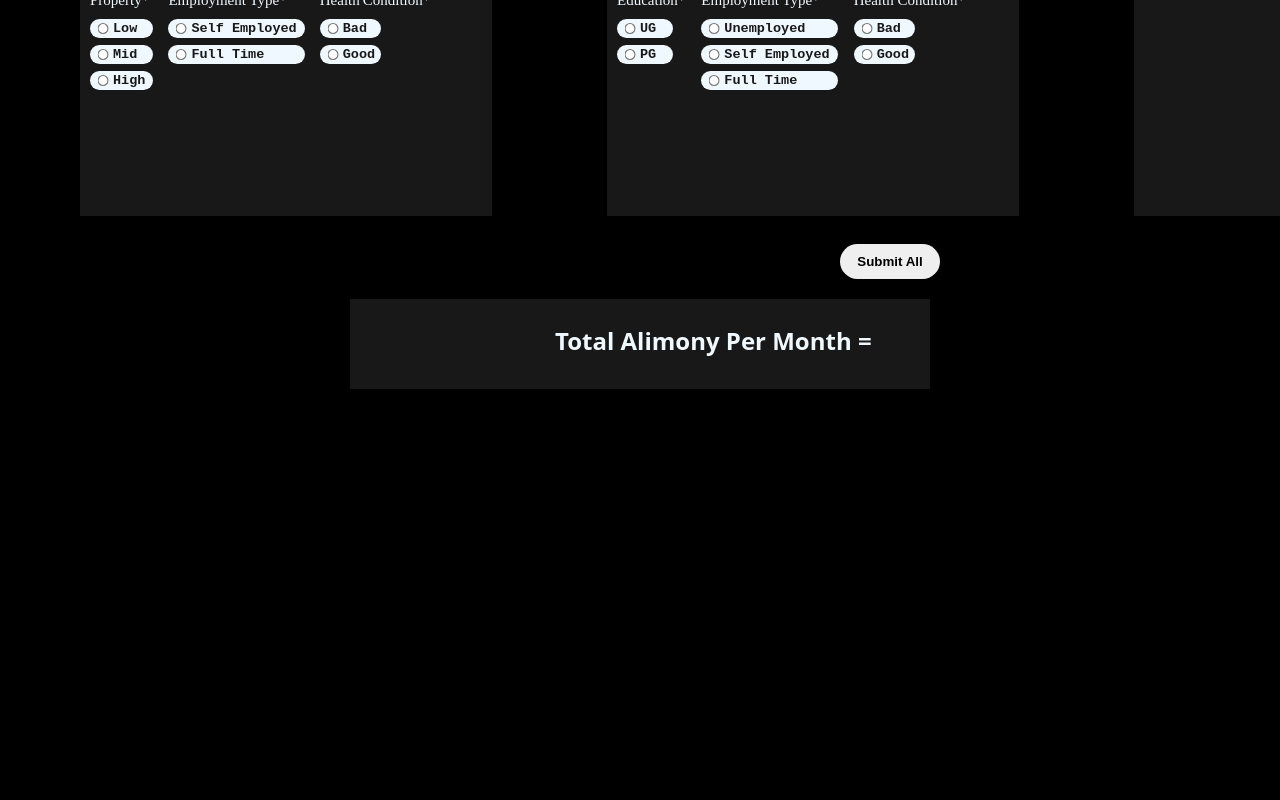
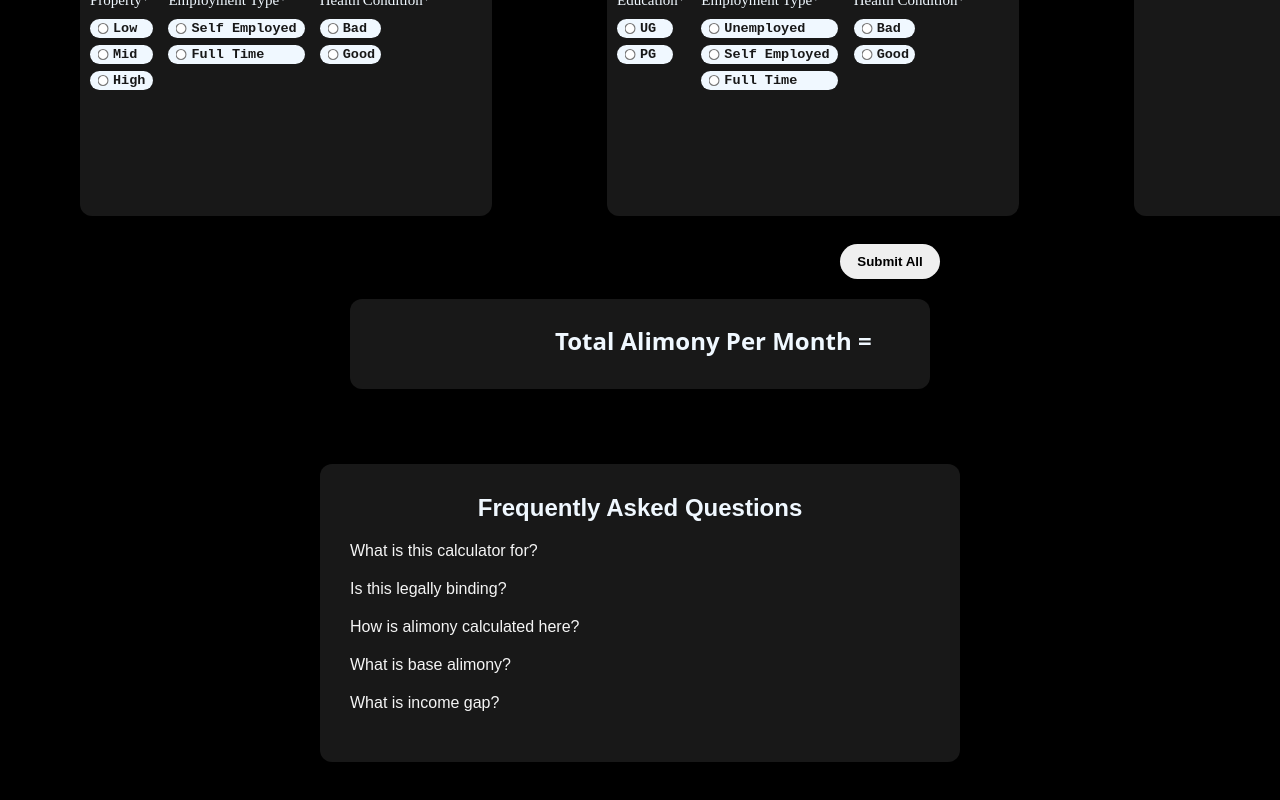
Before and after one commit to Swag-xd/Alimony, a React (Vite) app: page / in a window 1280 px wide. Shown: the part 336-1136 px from the top of the page. Before the commit the page ends 800 px from the top, so only its background shows below. Built offline with nearby package versions, Linux system fonts and the light colour scheme.

Commit message:
Added FAQ section

```diff
--- a/src/App.jsx
+++ b/src/App.jsx
@@ -3,6 +3,7 @@ import Header from './Components/header/Header';
 import Form from './Components/form/Form';
 import Result from './Components/result/Result';
 import './App.css'
+import Faq from './Components/faq/Faq';
 
 
 function App() {
@@ -11,7 +12,7 @@ function App() {
     <>
       <Header/>
       <Form/>
-
+      <Faq/>
 
 
 
--- a/src/Components/faq/Faq.jsx
+++ b/src/Components/faq/Faq.jsx
@@ -1,11 +1,55 @@
+import { useState } from 'react'
 import { Component } from "react";
+import styles from "./faq.module.css"
 
-export default class Faq extends Component{
-    render(){
-        return(
-            <>
+const faqs = [
 
-            </>
-        )
+    {
+        question: "What is this calculator for?",
+        answer: "This tool helps estimate potential alimony based on legal and lifestyle factors in India. It is meant for educational use only."
+    },
+
+    {
+        question: "Is this legally binding?",
+        answer: "No. This is just a simulation. Actual alimony is decided by courts and specific legal proceedings."
+    },
+    {
+        question: "How is alimony calculated here?",
+        answer: "Alimony is calculated using the payor's income and property, and then a percentage is adjusted based on factors like employment, health, children, marriage duration, lifestyle, and qualification."
+    },
+    {
+        question: "What is base alimony?",
+        answer: "Base alimony = Payor’s income + a percentage based on property. All further adjustments apply on this base."
+    },
+    {
+        question: "What is income gap?",
+        answer: "The difference between the payor’s and recipient’s income, used in certain logic-based calculations."
+    },
+]
+
+export default function Faq() {
+
+
+    const [openIndex, setOpenIndex] = useState(null)
+
+    const toggle = (index) => {
+        setOpenIndex(openIndex === index ? null : index)
     }
+    return (
+        <>
+            <div className={styles.faqBox}>
+                <h2 className={styles.faqHeading}> Frequently Asked Questions</h2>
+                {faqs.map((faq, index) => (
+                    <div key={index} className={styles.faqItem}>
+                        <div className={styles.questions} onClick={() => toggle(index)}>
+                            {faq.question}
+                        </div>
+                        {openIndex === index && (
+                            <div className={styles.answer}> {faq.answer} </div>
+                        )}
+                    </div>
+                ))}
+            </div>
+        </>
+    )
 }
--- a/src/Components/faq/faq.module.css
+++ b/src/Components/faq/faq.module.css
@@ -0,0 +1,29 @@
+.faqBox {
+    margin: 50px 40vh 50px 40vh;
+    padding: 30px;
+    background-color: #181818;
+    border-radius: 12px;
+}
+
+.faqHeading{
+    color: aliceblue;
+    text-align: center;
+    font-family: sans-serif;
+    margin-bottom: 20px;
+}
+
+.faqItem {
+    margin-bottom: 20px;
+    font-family: sans-serif;
+    color: whitesmoke;
+    cursor: pointer;
+}
+
+.answer {
+    margin-top: 5px;
+    padding: 10px;
+    color: #181818;
+    background-color: #ffffff;
+    border-left: 4px solid #4a90e2;
+    border-radius: 4px;
+}
--- a/src/Components/form/form.module.css
+++ b/src/Components/form/form.module.css
@@ -1,5 +1,5 @@
 .mainScreen{
-height: 70vh;
+height: 83.8vh;
 /* background-color: blue; */
 }
 
@@ -9,7 +9,6 @@ height: 70vh;
     height: 60vh;
     color: aliceblue;
     display: flex;
-    /* column-gap: 40px; */
     margin-right: 40px;
 }
 .submitButton{
--- a/src/Components/mutual/mutual.module.css
+++ b/src/Components/mutual/mutual.module.css
@@ -6,6 +6,7 @@
     font-family: sans-serif;
     font-size: 15px;
     padding: 10px;
+    border-radius: 12px;
 }
 
 .mutualHeading{
--- a/src/Components/payor/payor.module.css
+++ b/src/Components/payor/payor.module.css
@@ -5,6 +5,7 @@
     margin: 20px 35px 0px 80px;
     font-size: 15px;
     padding: 10px;
+    border-radius: 12px;
 }
 
 .payorHeading{
--- a/src/Components/recipient/recipient.module.css
+++ b/src/Components/recipient/recipient.module.css
@@ -5,6 +5,7 @@
     margin: 20px 35px 0px 80px;
     font-size: 15px;
     padding: 10px;
+    border-radius: 12px;
 }
 
 .recipientHeading{
--- a/src/Components/result/result.module.css
+++ b/src/Components/result/result.module.css
@@ -7,6 +7,7 @@
   margin: 20px 350px 10px 350px;
   background-color: #181818;
   padding: 5px;
+  border-radius: 12px;
 }
 .alimonyHeading{
   font-family: system-ui;
--- a/src/index.css
+++ b/src/index.css
@@ -3,5 +3,6 @@
 }
 :root{
     background-color: black;
-    overflow: hidden;
+    /* overflow: hidden; */
+    height: 160vh;
 }
```
